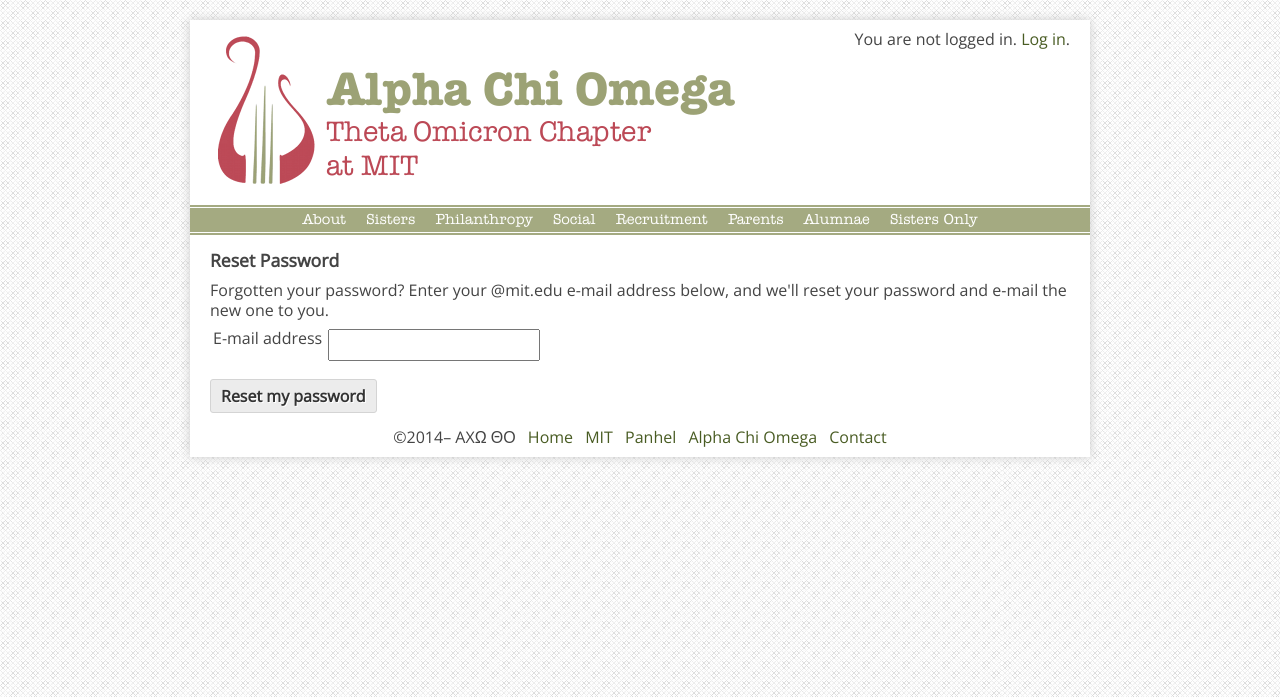
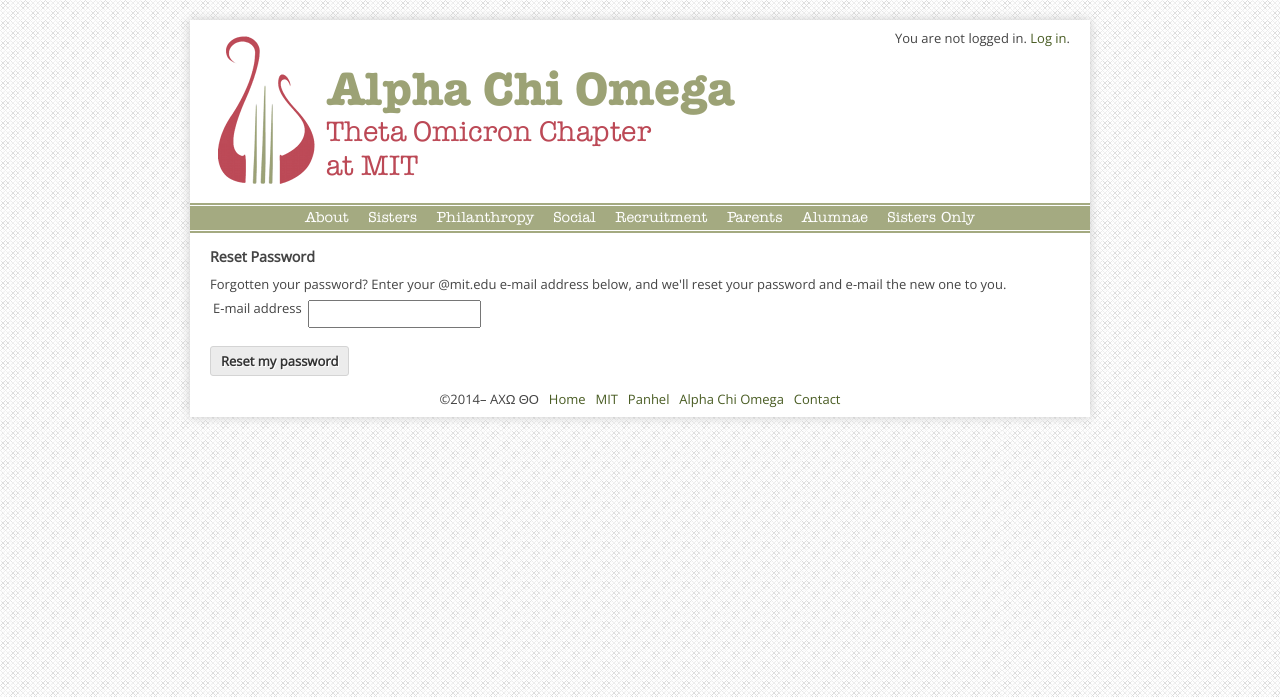
Before and after one commit to leibovic/rutabaga, a Django app: template website/templates/accounts/password_reset.html in a window 1280 px wide. Shown: the top 697 px of the page. Run offline with Django 3.2, Linux system fonts and the light colour scheme; the template is opened without the code that fills it, so the values that code supplies are empty, except form fields; tables that the repository leaves empty hold one stand-in row (values such as "Sample post"); form fields are guessed from the names that the template uses; some libraries are stand-ins or nearby versions.

Commit message:
Changing font

```diff
--- a/static/css/style.css
+++ b/static/css/style.css
@@ -152,7 +152,6 @@ button {  width: auto; overflow: visible; }
 body, select, input, textarea {
   /* #444 looks better than black: twitter.com/H_FJ/statuses/11800719859 */
   color: #444;
-  font-size: 1em;
   font-family: 'Open Sans', sans-serif;
   /* Set your base font here, to apply evenly */
   /* font-family: Georgia, serif;  */
```
